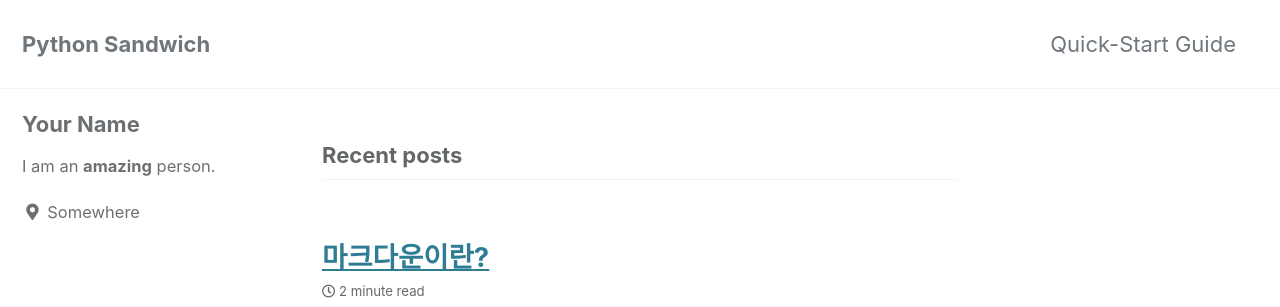
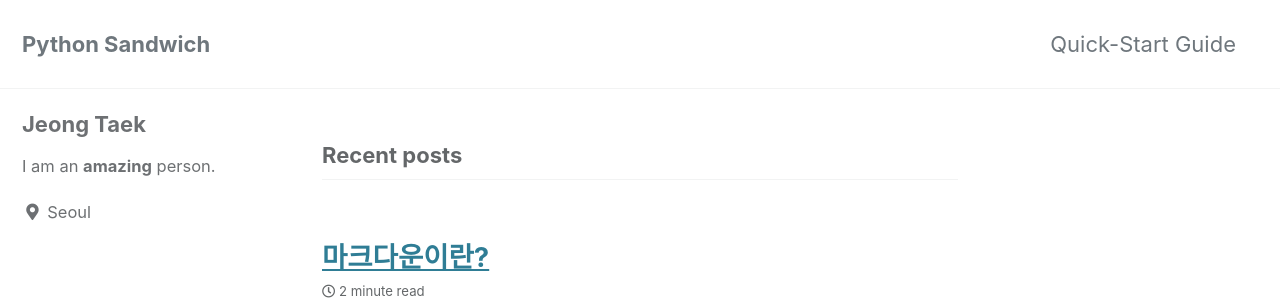
Before and after one commit to plumy828/plumy828.github.io, a Jekyll site: the page built from index.html, in a window 1280 px wide. Shown: the top 307 px of the page. Built offline with Jekyll 4.4.1, drawn with Linux system fonts in a browser that asks for light colours; cached includes are drawn as plain includes; the list of posts is cut into pages by our own code.

Commit message:
포스트 옆에꺼 수정

```diff
--- a/_config.yml
+++ b/_config.yml
@@ -104,10 +104,10 @@ analytics:
 
 # Site Author
 author:
-  name             : "Your Name"
+  name             : "Jeong Taek"
   avatar           : # path of avatar image, e.g. "/assets/images/bio-photo.jpg"
   bio              : "I am an **amazing** person."
-  location         : "Somewhere"
+  location         : "Seoul"
   email            :
   links:
     - label: "Email"
```
